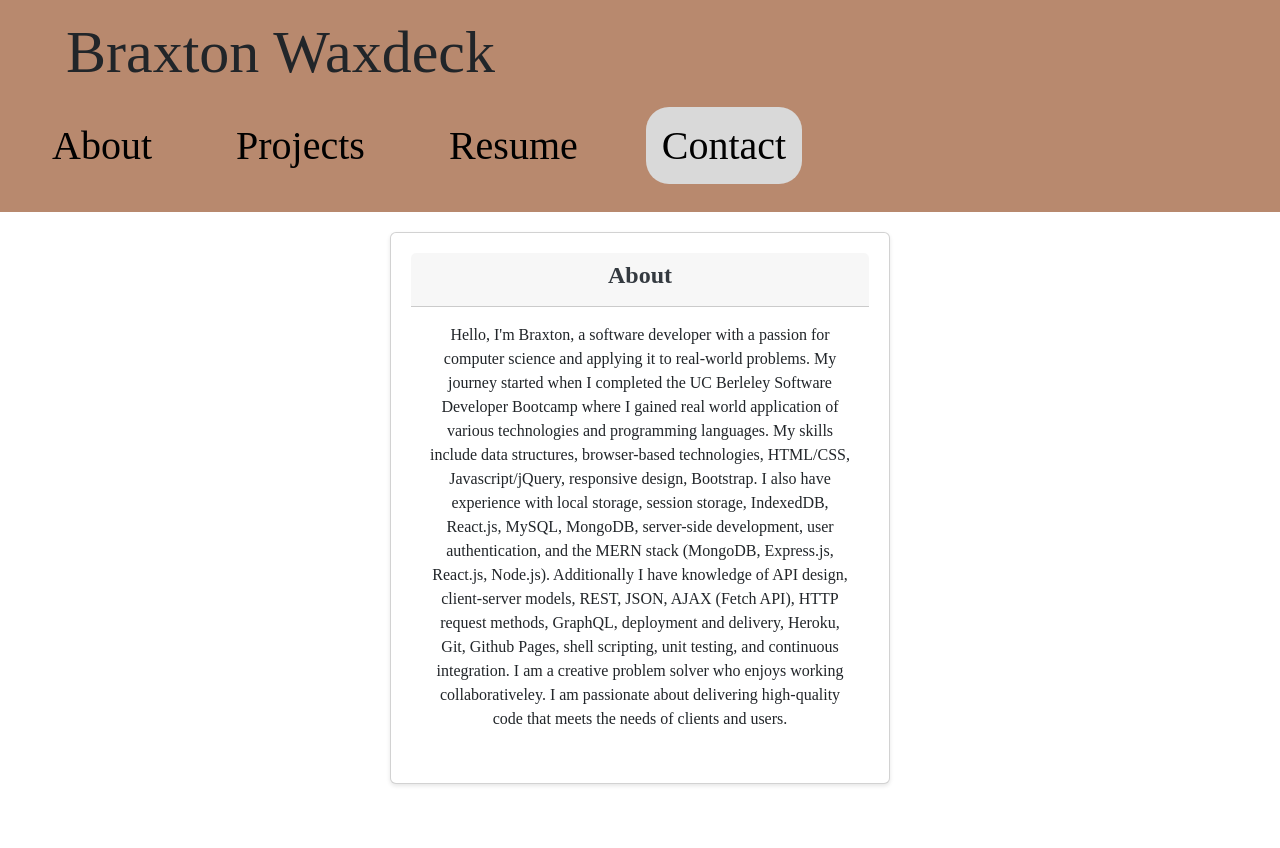
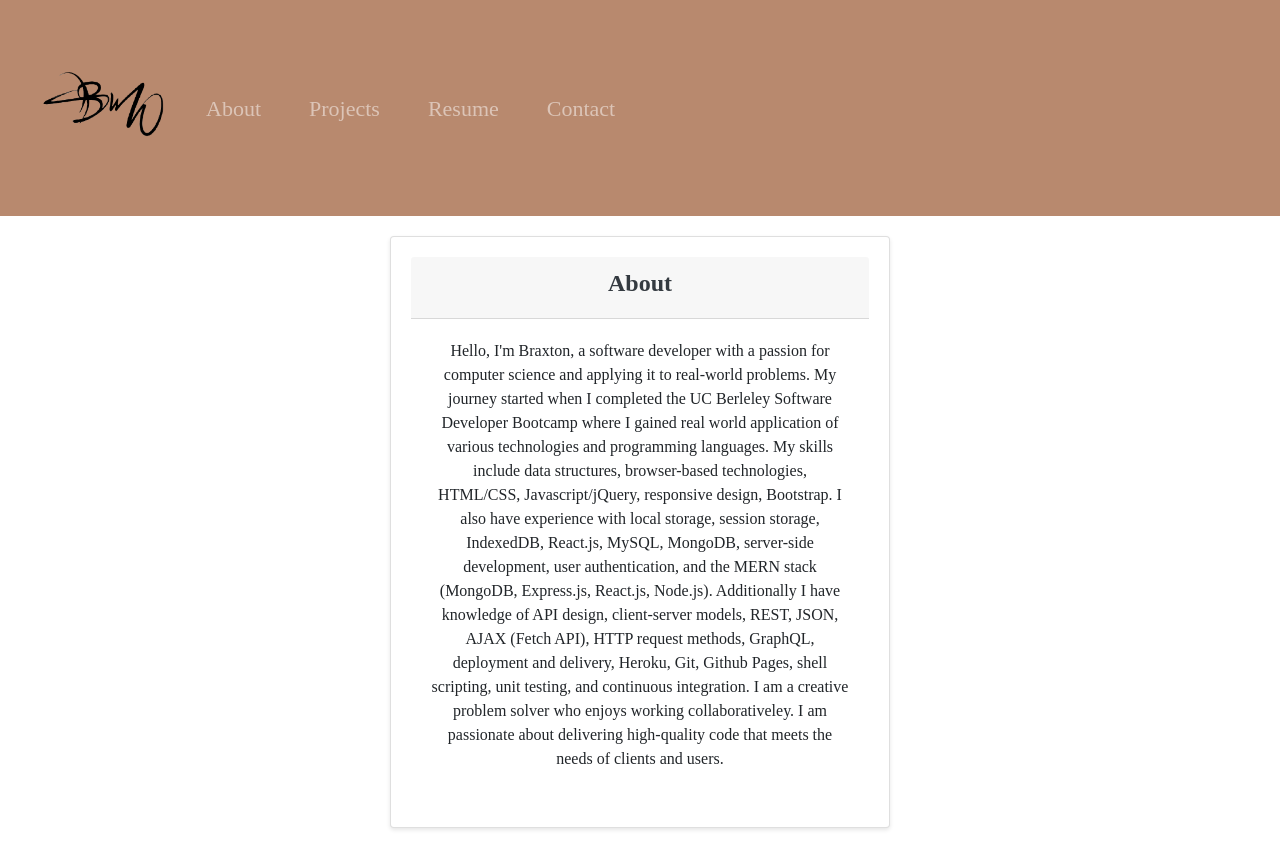
Before and after one commit to bbwax/portfolio-react, a React (Create React App) app: page / in a window 1280 px wide. Before the commit the page ends 804 px from the top, so only its background shows below. Built offline with nearby package versions, Linux system fonts and the light colour scheme.

Commit message:
added styling + logo to header

```diff
--- a/package.json
+++ b/package.json
@@ -7,8 +7,9 @@
     "@testing-library/jest-dom": "^5.16.5",
     "@testing-library/react": "^13.4.0",
     "@testing-library/user-event": "^13.5.0",
-    "bootstrap": "^5.2.3",
+    "bootstrap": "^4.5.2",
     "gh-pages": "^5.0.0",
+    "jquery": "^3.5.1",
     "react": "^18.2.0",
     "react-dom": "^18.2.0",
     "react-scripts": "5.0.1",
--- a/src/App.css
+++ b/src/App.css
@@ -29,8 +29,10 @@
   color: #61dafb;
 }
 
-.nav-bar {
+.navbar {
   display: flex;
+  justify-content: space-between;
+
 }
 
 .h1-header {
@@ -161,3 +163,9 @@ button[type="submit"] {
 button[type="submit"]:hover {
   background-color: #0069d9;
 }
+
+
+#initials{
+  height: 150px;
+  width: 150px;
+}
--- a/src/components/Header.js
+++ b/src/components/Header.js
@@ -1,49 +1,58 @@
 import React from 'react';
+import initials from "../components/images/BW.png";
 
 function Header({ currentPage, handlePageChange }) {
     return (
         <header className="App-header">
-            <h1 className="h1-header">Braxton Waxdeck</h1>
-            <nav className='nav-bar'>
-                <ul className='ul-header'>
-                    <li className='li-header'>
+            <nav className="navbar navbar-expand-lg navbar-dark">
+                <a className="navbar-brand font-tertiary h3" href="index.html">
+                    <img id="initials" src={initials} alt="BW" />
+                </a>
+                <button className="navbar-toggler" type="button" data-toggle="collapse" data-target="#navbarNav"
+                    aria-controls="navbarNav" aria-expanded="false" aria-label="Toggle navigation">
+                    <span className="navbar-toggler-icon"></span>
+                </button>
+                <div className="collapse navbar-collapse" id="navbarNav">
+                    <ul className="navbar-nav ml-auto">
+                        <li className="nav-item">
                             <a
                                 href="#about"
-                            class= 'text-decoration-none a-header'
+                                className="nav-link text-decoration-none"
                                 onClick={() => handlePageChange('About')}
                             >
                                 About
                             </a>
                         </li>
-                    <li className='li-header'>
+                        <li className="nav-item">
                             <a
                                 href="#projects"
-                            class= 'text-decoration-none a-header'
+                                className="nav-link text-decoration-none"
                                 onClick={() => handlePageChange('Projects')}
                             >
                                 Projects
                             </a>
                         </li>
-                    <li className='li-header'>
+                        <li className="nav-item">
                             <a
                                 href="#resume"
-                            class= 'text-decoration-none a-header'
+                                className="nav-link text-decoration-none"
                                 onClick={() => handlePageChange('Resume')}
                             >
                                 Resume
                             </a>
                         </li>
-                    <li className='li-header '>
+                        <li className="nav-item">
                             <a
-                            id='contact-tag'
+
                                 href="#contact"
-                            class= 'text-decoration-none a-header'
+                                className="nav-link text-decoration-none"
                                 onClick={() => handlePageChange('contact')}
                             >
                                 Contact
                             </a>
                         </li>
                     </ul>
+                </div>
             </nav>
         </header>
     );
--- a/src/index.js
+++ b/src/index.js
@@ -4,6 +4,7 @@ import './index.css';
 import App from './App';
 import reportWebVitals from './reportWebVitals';
 import 'bootstrap/dist/css/bootstrap.min.css';
+import 'bootstrap/dist/js/bootstrap.bundle.min';
 
 const root = ReactDOM.createRoot(document.getElementById('root'));
 root.render(
```
Also changed, not shown: src/components/images/BW.png (added), 1 other file (tests, documents, lock files or other folders). Lines whose indentation alone changed are shown as unchanged.
